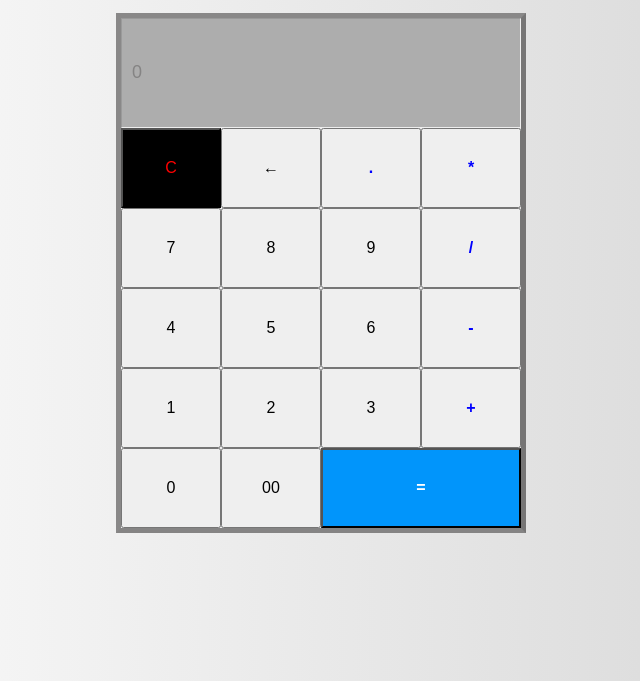
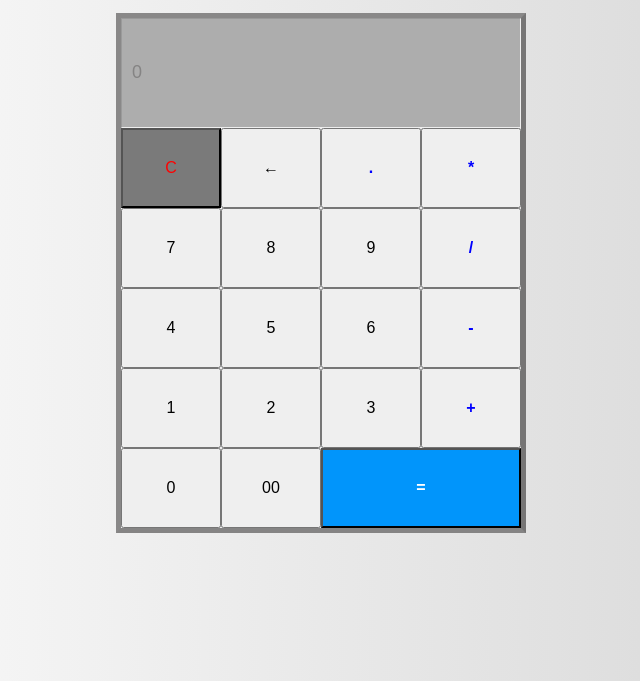
Before and after one commit to vishal-coder/Guvi-Calculator-DOM-, a plain HTML site: page index.html in a window 1280 px wide. In both pictures the pointer is over the button 490 px from the left and 286 px from the top of the page. Shown: the part 119-800 px from the top of the page, without its empty margins (319-959 px from the left). Drawn offline with Linux system fonts and the light colour scheme.

Commit message:
changing button hover color

```diff
--- a/calculator.css
+++ b/calculator.css
@@ -77,7 +77,7 @@ body {
 
 .grid-container > button:hover {
   background-color: lightblue;
-  background-color: black;
+  background-color: #7a7a7a;
   color: #fff;
 }
 
```
